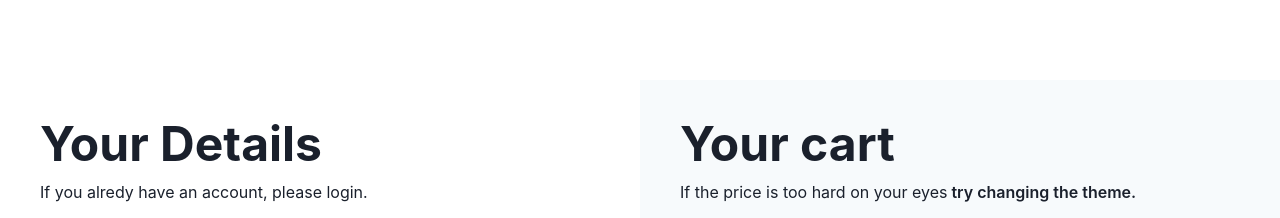
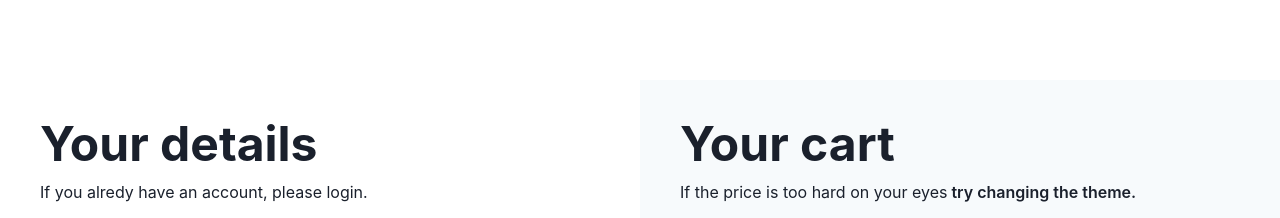
Before and after one commit to eduardo-rdguez/chakra-ui, a Next.js app: page / in a window 1280 px wide. Shown: the top 218 px of the page. Built offline with nearby package versions, Linux system fonts and the light colour scheme.

Commit message:
Update details component title

```diff
--- a/src/components/details.tsx
+++ b/src/components/details.tsx
@@ -16,7 +16,7 @@ const Details = () => {
   return (
     <VStack w="full" h="full" p={10} spacing={10} alignItems="flex-start">
       <VStack spacing={3} alignItems="flex-start">
-        <Heading size="2xl">Your Details</Heading>
+        <Heading size="2xl">Your details</Heading>
         <Text>If you alredy have an account, please login.</Text>
       </VStack>
       <SimpleGrid columns={2} columnGap={3} rowGap={6} w="full">
```
